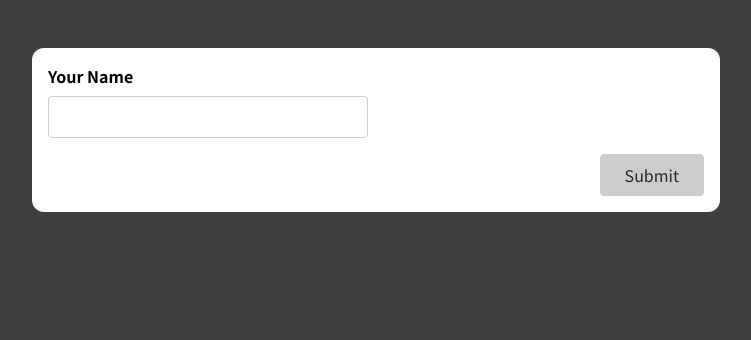
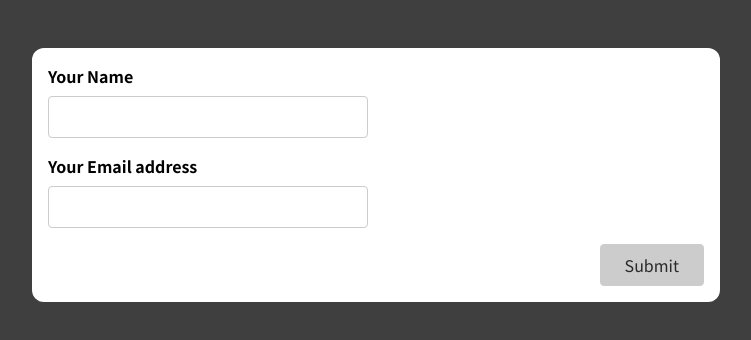
Before and after one commit to ropdias/react-complete-guide-project-12, a React (Create React App) app: page / in a window 1280 px wide. Shown: the top 340 px of the page, without its empty margins (264-1015 px from the left). Built offline with nearby package versions, Linux system fonts and the light colour scheme.

Commit message:
Adding an email input with validation

```diff
--- a/src/components/SimpleInput.js
+++ b/src/components/SimpleInput.js
@@ -4,14 +4,20 @@
   const [enteredName, setEnteredName] = useState("");
   const [enteredNameTouched, setEnteredNameTouched] = useState(false);
 
+  const [enteredEmail, setEnteredEmail] = useState("");
+  const [enteredEmailTouched, setEnteredEmailTouched] = useState(false);
+
   // We can change the enteredNameIsValid state for a variable that is checked everytime the component
   // is re-rendered
   const enteredNameIsValid = enteredName.trim() !== "";
   const nameInputIsInvalid = !enteredNameIsValid && enteredNameTouched;
 
+  const enteredEmailIsValid = enteredEmail.includes('@');
+  const emailInputIsInvalid = !enteredEmailIsValid && enteredEmailTouched;
+
   let formIsValid = false;
 
-  if (enteredNameIsValid) { // We should add here all the inputs in the form
+  if (enteredNameIsValid && enteredEmailIsValid) { // We should add here all the inputs in the form
     formIsValid = true;
   }
 
@@ -20,8 +26,16 @@
     setEnteredName(event.target.value);
   };
 
+  const emailInputChangeHandler = (event) => {
+    setEnteredEmail(event.target.value);
+  };
+
   const nameInputBlurHandler = (event) => {
     setEnteredNameTouched(true);
+  };
+
+  const emailInputBlurHandler = (event) => {
+    setEnteredEmailTouched(true);
   };
 
   // This function will be recreated everytime the component re-renders and enteredNameIsValid will be re-evaluated
@@ -30,21 +44,29 @@
 
     // If the form is submited all the inputs are treated as touched
     setEnteredNameTouched(true);
+    setEnteredEmailTouched(true);
 
-    if (!enteredNameIsValid) {
+    if (!enteredNameIsValid || !enteredEmailIsValid) {
       return;
     }
 
     console.log(enteredName);
+    console.log(enteredEmail);
 
     // nameInputRef.current.value = ""; // It's not good to manipulate the DOM directly with vanilla JS code
     setEnteredName(""); // this resets the input value
     setEnteredNameTouched(false); // this makes the input not show as invalid when the form is submited
+    setEnteredEmail("");
+    setEnteredEmailTouched(false);
   };
 
   const nameInputClasses = nameInputIsInvalid
     ? "form-control invalid"
     : "form-control";
+
+  const emailInputClasses = emailInputIsInvalid
+  ? "form-control invalid"
+  : "form-control";
 
   return (
     <form onSubmit={formSubmissionHandler}>
@@ -61,6 +83,19 @@
           <p className="error-text">Name must not be empty.</p>
         )}
       </div>
+      <div className={emailInputClasses}>
+        <label htmlFor="email">Your Email address</label>
+        <input
+          type="email"
+          id="email"
+          onChange={emailInputChangeHandler}
+          onBlur={emailInputBlurHandler}
+          value={enteredEmail}
+        />
+        {emailInputIsInvalid && (
+          <p className="error-text">Please enter a valid email</p>
+        )}
+      </div>
       <div className="form-actions">
         <button disabled={!formIsValid}>Submit</button>
       </div>
```
